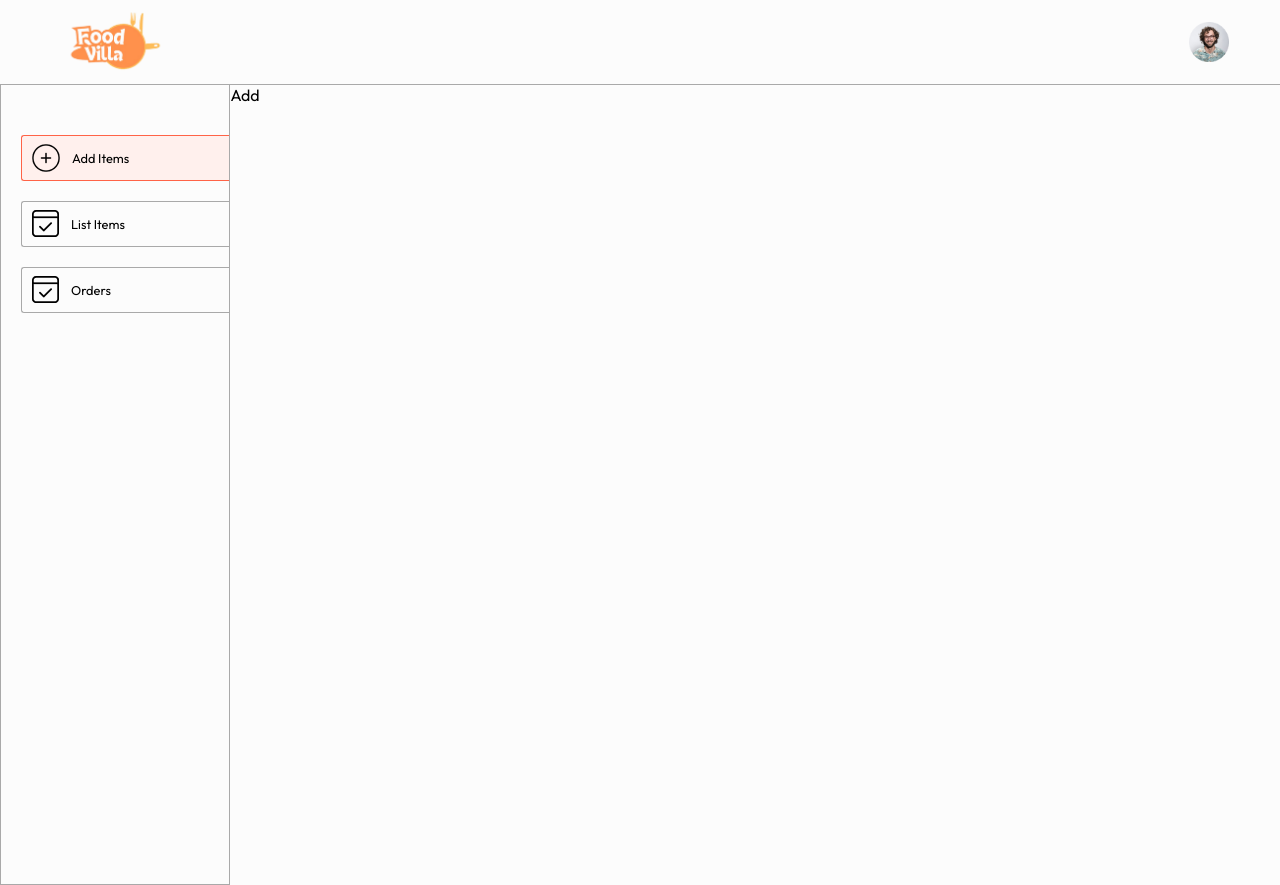
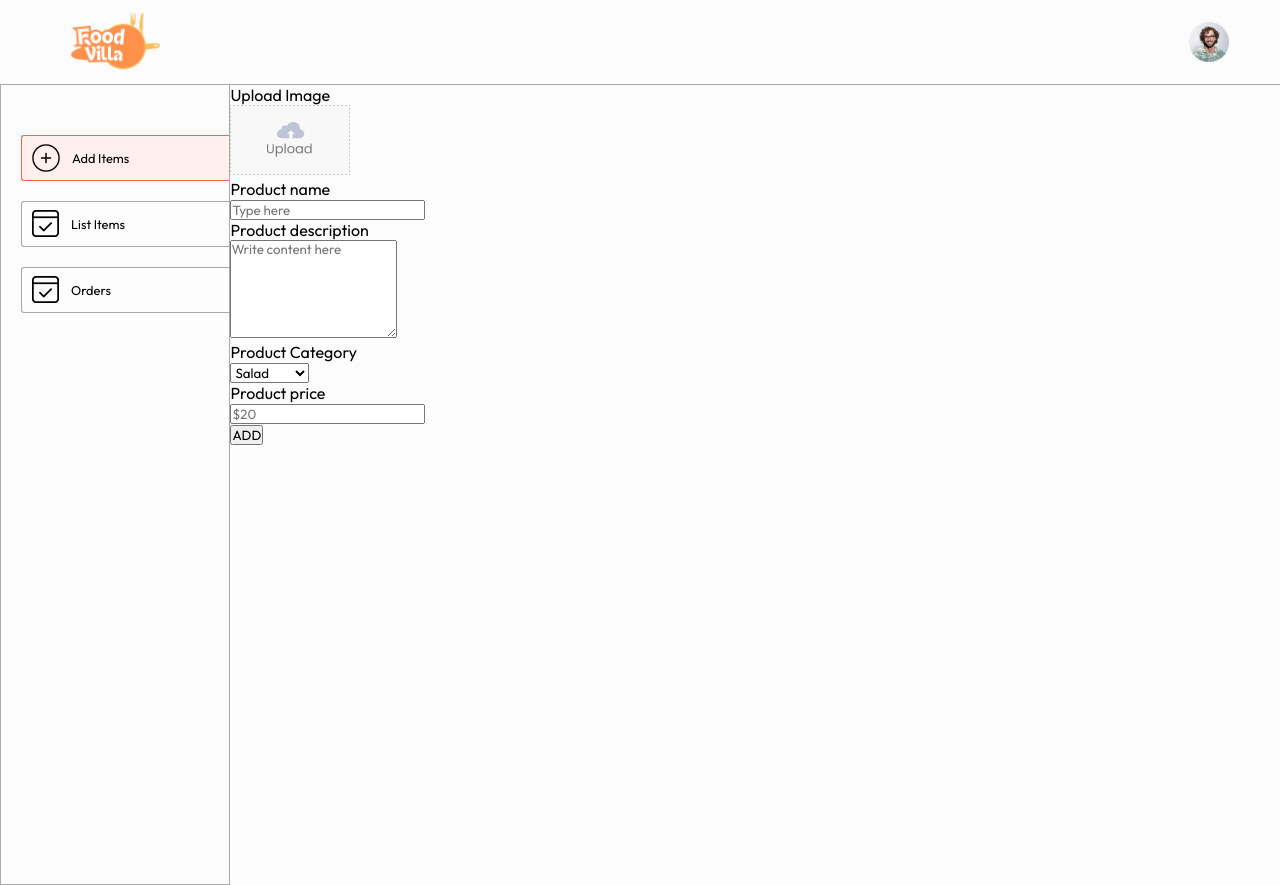
Before and after one commit to mahesh-pagrut/food-villa, a React (Vite) app in the folder admin/: page /add in a window 1280 px wide. Built offline with nearby package versions, Linux system fonts and the light colour scheme.

Commit message:
html structure add product

```diff
--- a/admin/src/pages/Add/Add.jsx
+++ b/admin/src/pages/Add/Add.jsx
@@ -1,9 +1,50 @@
 import React from 'react'
 import './Add.css'
+import { assets } from '../../assets/assets'
 
 const Add = () => {
   return (
-    <div>Add</div>
+    <div className='add'>
+        <form className='flex-col'>
+            <div className="add-image-upload flex-col">
+                <p>Upload Image</p>
+                <label htmlFor="image">
+                    <img src={assets.upload_area} alt="" />
+                </label>
+                <input type="file" id='image' hidden required />
+            </div>
+
+            <div className="add-product-name flex-col">
+                <p>Product name</p>
+                <input type="text" name="name" placeholder='Type here' />
+            </div>
+            <div className='add-product-description flex-col'>
+                <p>Product description</p>
+                <textarea name="description" rows="6" placeholder='Write content here'>
+                </textarea>
+            </div>
+            <div className="add-category-price">
+                <div className="add-category flex-col">
+                    <p>Product Category</p>
+                    <select name="category" >
+                        <option value="Salad">Salad</option>
+                        <option value="Rolls">Rolls</option>
+                        <option value="Deserts">Deserts</option>
+                        <option value="Sandwich">Sandwich</option>
+                        <option value="Cake">Cake</option>
+                        <option value="Pure Veg">Pure Veg</option>
+                        <option value="Pasta">Pasta</option>
+                        <option value="Noodles">Noodles</option>
+                    </select>
+                </div>
+                <div className="add-price flex-col">
+                    <p>Product price</p>
+                    <input type="Number" name='price' placeholder='$20' />
+                </div>
+            </div>
+            <button type='submit' className='add-btn'>ADD</button>
+        </form>
+    </div>
   )
 }
 
```
